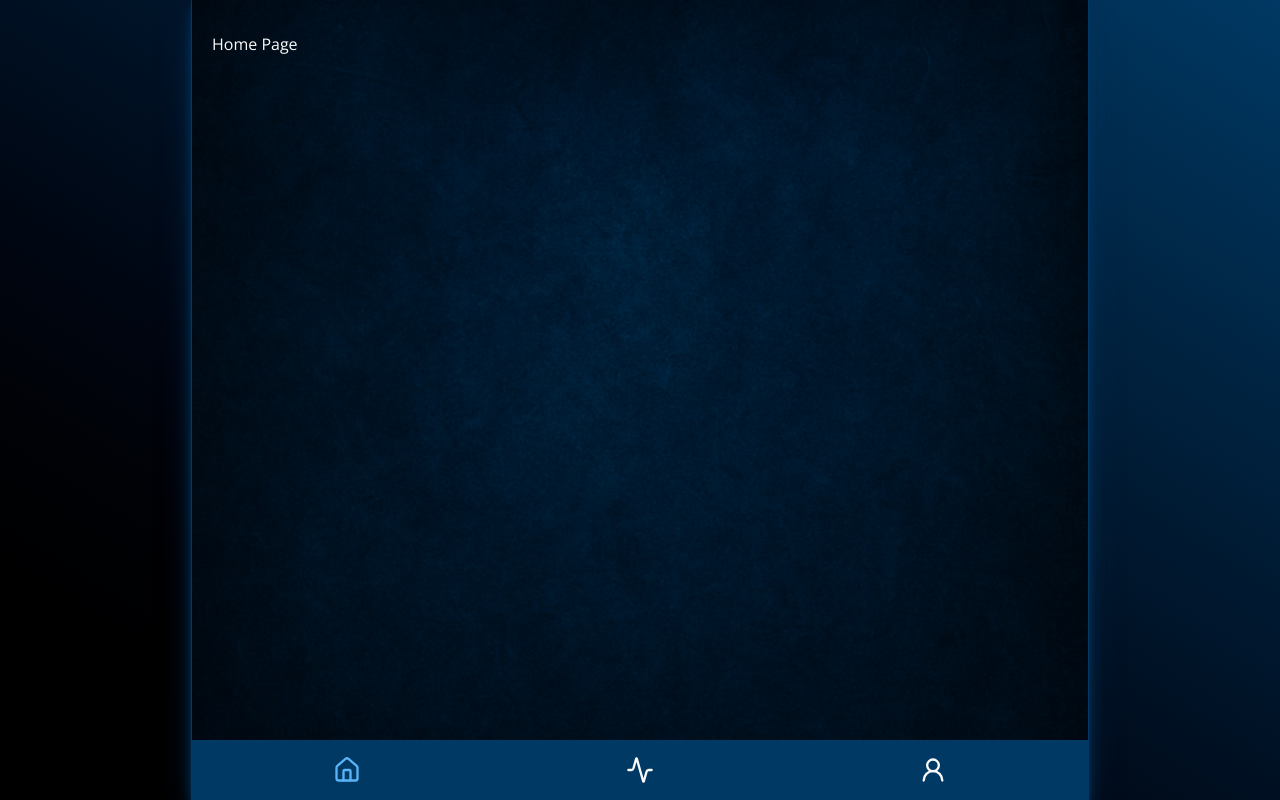
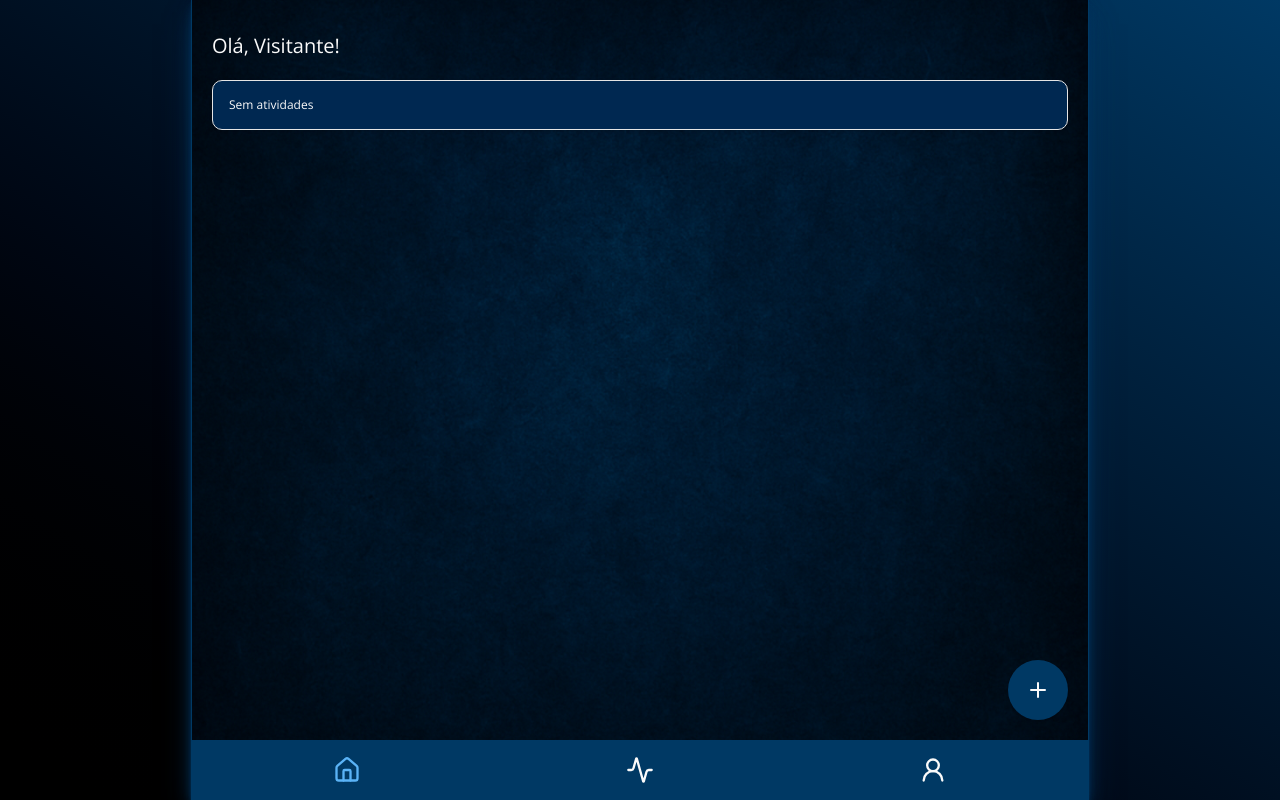
Before and after one commit to KevinWillyan456/purchaseway-time-flow, a Next.js app: page /home in a window 1280 px wide. Built offline with nearby package versions, Linux system fonts and the light colour scheme.

Commit message:
feat: refatorar página home com novos componentes e estilos, adicionar botão de atividade

```diff
--- a/src/app/(public)/home/page.tsx
+++ b/src/app/(public)/home/page.tsx
@@ -1,9 +1,17 @@
+import { AddButton } from '@/app/_components/AddButton'
 import { Container } from '@/app/_components/Container'
+import { Title } from '@/app/_components/Typography'
+import { Card, CardContent } from '@/app/_components/ui/card'
 
 export default function Home() {
   return (
     <Container className="animate-fade-in">
-      <h1>Home Page</h1>
+      <Title>Olá, Visitante!</Title>
+      <Card>
+        <CardContent className="text-xs">Sem atividades</CardContent>
+      </Card>
+
+      <AddButton />
     </Container>
   )
 }
--- /dev/null
+++ b/src/app/_components/AddButton.tsx
@@ -0,0 +1,16 @@
+'use client'
+
+import { PlusIcon } from 'lucide-react'
+import { Button } from './ui/button'
+
+export function AddButton({ className }: { className?: string }) {
+  return (
+    <Button
+      size="icon"
+      className={`bg-primary absolute right-5 bottom-20 m-0 h-15 w-15 rounded-full ${className}`}
+    >
+      <PlusIcon className="size-6" />
+      <span className="sr-only">Adicionar nova atividade</span>
+    </Button>
+  )
+}
--- a/src/app/_components/ui/card.tsx
+++ b/src/app/_components/ui/card.tsx
@@ -7,7 +7,7 @@ function Card({ className, ...props }: React.ComponentProps<'div'>) {
     <div
       data-slot="card"
       className={cn(
-        'bg-card text-card-foreground flex flex-col gap-6 rounded-xl border py-6 shadow-sm',
+        'bg-card text-card-foreground flex flex-col gap-6 rounded-lg border py-4 shadow-sm',
         className
       )}
       {...props}
@@ -65,7 +65,7 @@ function CardContent({ className, ...props }: React.ComponentProps<'div'>) {
   return (
     <div
       data-slot="card-content"
-      className={cn('px-6', className)}
+      className={cn('px-4', className)}
       {...props}
     />
   )
--- a/src/app/not-found.tsx
+++ b/src/app/not-found.tsx
@@ -13,7 +13,7 @@ export default function NotFound() {
         paddingTop: '20px'
       }}
     >
-      <Card>
+      <Card className="py-6">
         <CardContent className="flex flex-col items-center justify-center text-center">
           <h1 className="text-2xl font-bold">Opps!</h1>
           <p className="mt-4 text-sm text-gray-300">
```
